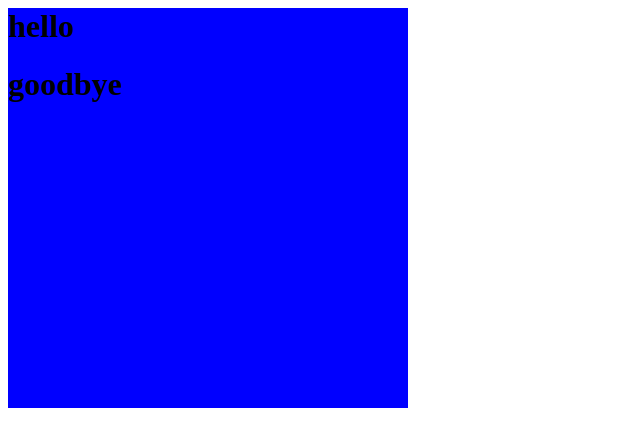
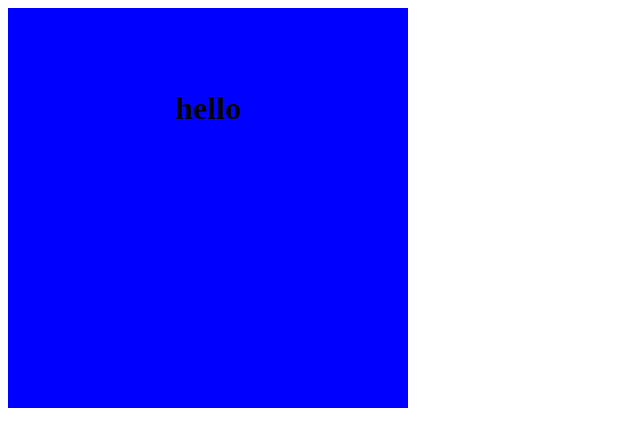
Before and after one commit to ArvidQuarshie/cody, a plain HTML site: page flip.html in a window 1280 px wide. Shown: the whole page, without its empty margins (0-640 px from the left). Drawn offline with Linux system fonts and the light colour scheme.

Commit message:
flip text

```diff
--- a/flip.html
+++ b/flip.html
@@ -4,16 +4,36 @@
 <head>
     <title></title>
     <style>
+        h1{
+            margin:0;
+
+        }
         .card{
             margin top:20px;
             background:blue;
         width:400px;
         height:400px;
+
         }
         .card:hover{
+            text-align:center;
+            line-height:200px;
             transform:rotateY(180deg);
            transition:all 0.6s ease;
             transform-style:preserve=3d;
+
+        }
+        .front,.back{
+            position:absolute;
+            width:400px;
+            height:400px;
+            top:0;
+            left:0;
+            backface-visibility:  hidden;
+        }
+        .back{
+
+             transform:rotateY(180deg);
 
         }
     </style>
```
